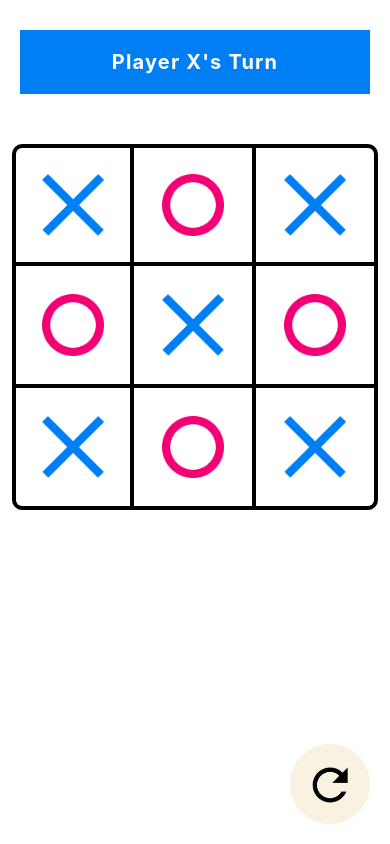
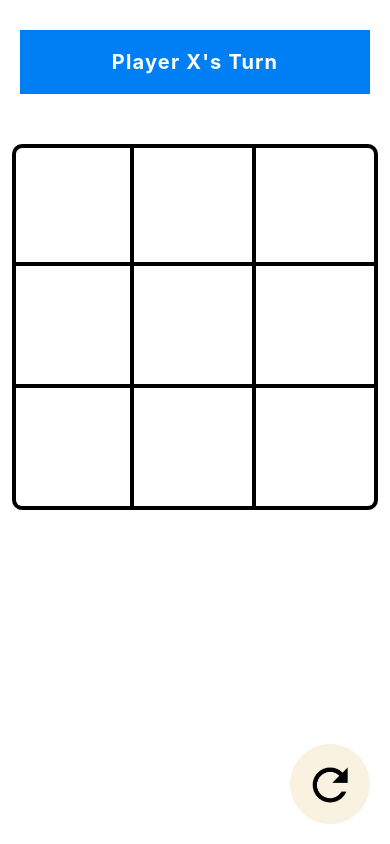
Before and after one commit to ChavinduShirantha/Tic-Tac-Toe-Mobile-Game, a React Native app: screen / in a window 390 px wide. Built offline with nearby package versions, Linux system fonts and the light colour scheme.

Commit message:
Started to implement game logic

```diff
--- a/App.tsx
+++ b/App.tsx
@@ -19,6 +19,31 @@ import {
 const windowWidth = Dimensions.get('window').width;
 const App = () => {
   const [active_player, setActive_player] = useState('X');
+  const [markers, setMarkers] = useState([
+    null,
+    null,
+    null,
+    null,
+    null,
+    null,
+    null,
+    null,
+    null,
+  ]);
+  const markPosition = (position: number) => {
+    if (!markers[position]) {
+      let temp = [...markers];
+      // @ts-ignore
+      temp[position] = active_player;
+      setMarkers(temp);
+      if (active_player === 'X') {
+        setActive_player('O');
+      } else {
+        setActive_player('X');
+      }
+    }
+  };
+
   return (
     <SafeAreaView style={styles.body}>
       <View
@@ -30,69 +55,142 @@ const App = () => {
       </View>
       <View style={styles.mainContainer}>
         {/*Top Left Cell*/}
-        <Pressable style={styles.cell_top_left}>
+        <Pressable style={styles.cell_top_left} onPress={() => markPosition(0)}>
+          {markers[0] === 'X' && (
             <Image
               source={require('./assets/img/cross.png')}
               style={styles.icon}
             />
-        </Pressable>
-        {/*Top Mid Cell*/}
-        <Pressable style={styles.cell_top_mid}>
+          )}
+          {markers[0] === 'O' && (
             <Image
               source={require('./assets/img/zero.png')}
               style={styles.icon}
             />
+          )}
         </Pressable>
-        {/*Top Right Cell*/}
-        <Pressable style={styles.cell_top_right}>
+        {/*Top Mid Cell*/}
+        <Pressable style={styles.cell_top_mid} onPress={() => markPosition(1)}>
+          {markers[1] === 'X' && (
             <Image
               source={require('./assets/img/cross.png')}
               style={styles.icon}
             />
-        </Pressable>
-        {/*Mid Left Cell*/}
-        <Pressable style={styles.cell_mid_left}>
+          )}
+          {markers[1] === 'O' && (
             <Image
               source={require('./assets/img/zero.png')}
               style={styles.icon}
             />
+          )}
         </Pressable>
-        {/*Mid Mid Cell*/}
-        <Pressable style={styles.cell_mid_mid}>
+        {/*Top Right Cell*/}
+        <Pressable
+          style={styles.cell_top_right}
+          onPress={() => markPosition(2)}>
+          {markers[2] === 'X' && (
             <Image
               source={require('./assets/img/cross.png')}
               style={styles.icon}
             />
-        </Pressable>
-        {/*Mid Right Cell*/}
-        <Pressable style={styles.cell_mid_right}>
+          )}
+          {markers[2] === 'O' && (
             <Image
               source={require('./assets/img/zero.png')}
               style={styles.icon}
             />
+          )}
         </Pressable>
-        {/*Bottom Left Cell*/}
-        <Pressable style={styles.cell_bottom_left}>
+        {/*Mid Left Cell*/}
+        <Pressable style={styles.cell_mid_left} onPress={() => markPosition(3)}>
+          {markers[3] === 'X' && (
             <Image
               source={require('./assets/img/cross.png')}
               style={styles.icon}
             />
-        </Pressable>
-        {/*Bottom Mid Cell*/}
-        <Pressable style={styles.cell_bottom_mid}>
+          )}
+          {markers[3] === 'O' && (
             <Image
               source={require('./assets/img/zero.png')}
               style={styles.icon}
             />
+          )}
         </Pressable>
-        {/*Bottom Right Cell*/}
-        <Pressable style={styles.cell_bottom_right}>
+        {/*Mid Mid Cell*/}
+        <Pressable style={styles.cell_mid_mid} onPress={() => markPosition(4)}>
+          {markers[4] === 'X' && (
             <Image
               source={require('./assets/img/cross.png')}
               style={styles.icon}
             />
+          )}
+          {markers[4] === 'O' && (
+            <Image
+              source={require('./assets/img/zero.png')}
+              style={styles.icon}
+            />
+          )}
         </Pressable>
-
+        {/*Mid Right Cell*/}
+        <Pressable style={styles.cell_mid_right} onPress={() => markPosition(5)}>
+          {markers[5] === 'X' && (
+            <Image
+              source={require('./assets/img/cross.png')}
+              style={styles.icon}
+            />
+          )}
+          {markers[5] === 'O' && (
+            <Image
+              source={require('./assets/img/zero.png')}
+              style={styles.icon}
+            />
+          )}
+        </Pressable>
+        {/*Bottom Left Cell*/}
+        <Pressable style={styles.cell_bottom_left} onPress={() => markPosition(6)}>
+          {markers[6] === 'X' && (
+            <Image
+              source={require('./assets/img/cross.png')}
+              style={styles.icon}
+            />
+          )}
+          {markers[6] === 'O' && (
+            <Image
+              source={require('./assets/img/zero.png')}
+              style={styles.icon}
+            />
+          )}
+        </Pressable>
+        {/*Bottom Mid Cell*/}
+        <Pressable style={styles.cell_bottom_mid} onPress={() => markPosition(7)}>
+          {markers[7] === 'X' && (
+            <Image
+              source={require('./assets/img/cross.png')}
+              style={styles.icon}
+            />
+          )}
+          {markers[7] === 'O' && (
+            <Image
+              source={require('./assets/img/zero.png')}
+              style={styles.icon}
+            />
+          )}
+        </Pressable>
+        {/*Bottom Right Cell*/}
+        <Pressable style={styles.cell_bottom_right} onPress={() => markPosition(8)}>
+          {markers[8] === 'X' && (
+            <Image
+              source={require('./assets/img/cross.png')}
+              style={styles.icon}
+            />
+          )}
+          {markers[8] === 'O' && (
+            <Image
+              source={require('./assets/img/zero.png')}
+              style={styles.icon}
+            />
+          )}
+        </Pressable>
       </View>
       <Pressable style={styles.reloadBtn}>
         <Image
```
Lines whose indentation alone changed are shown as unchanged.
